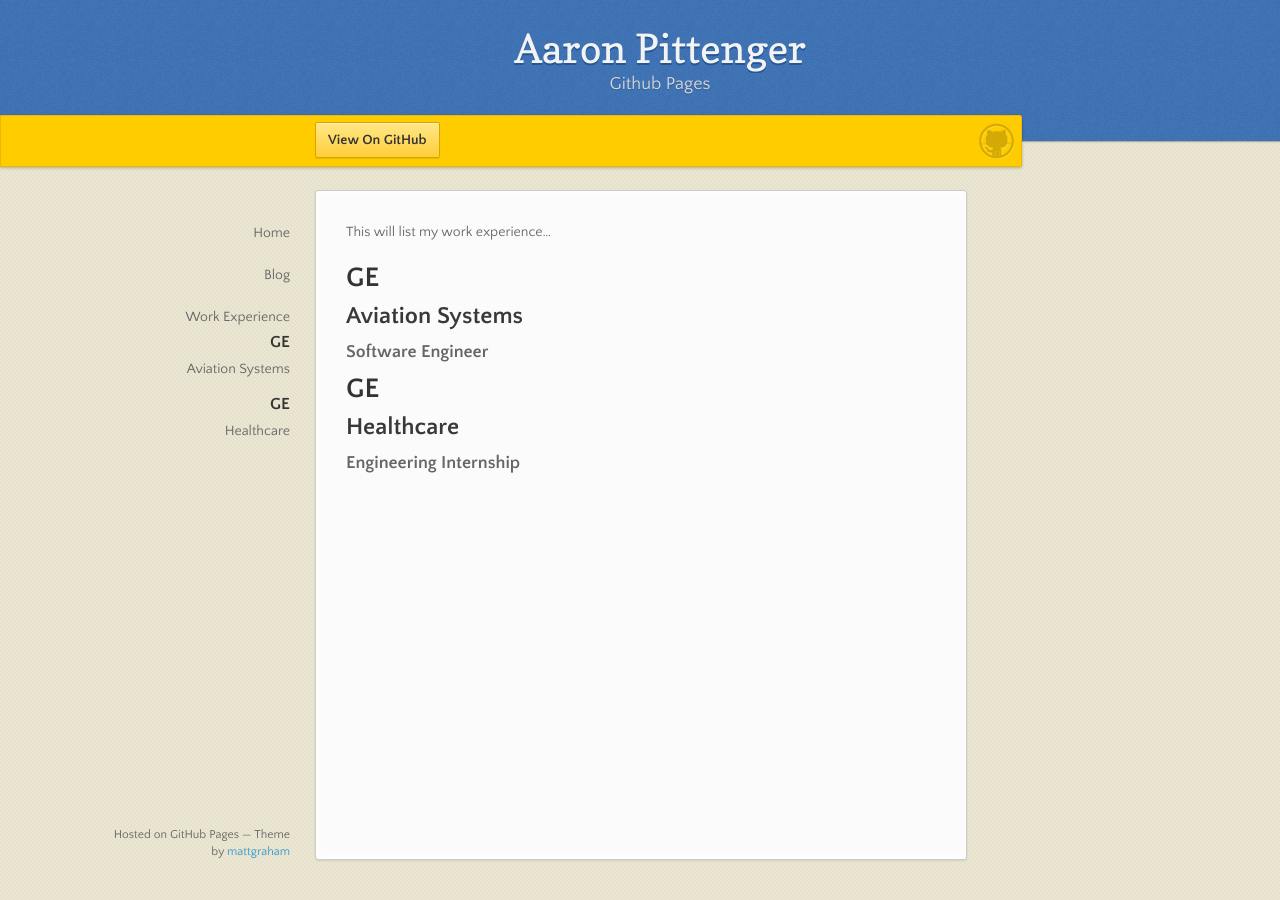
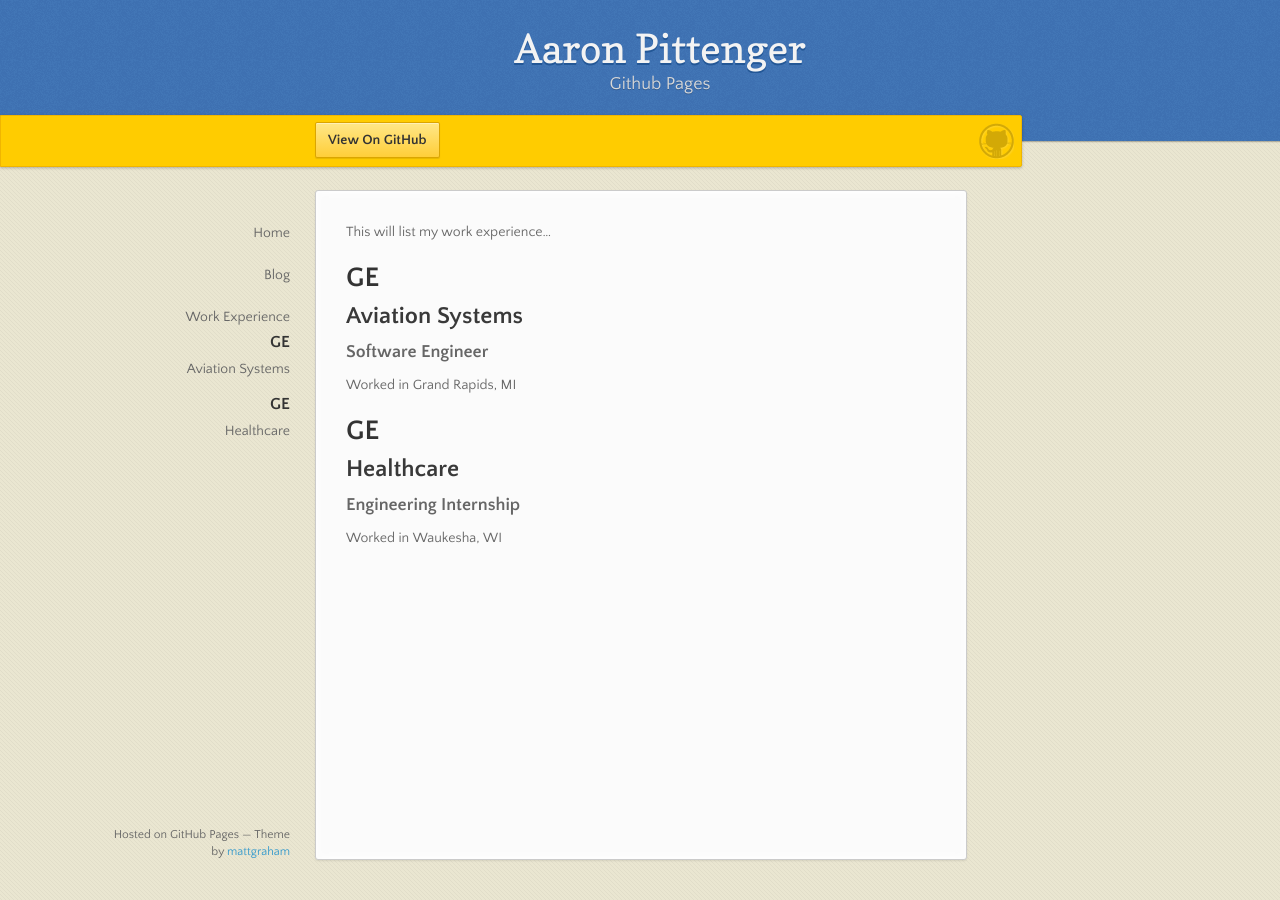
Before and after one commit to pittenga/pittenga.github.io, a Jekyll site: the page built from work_experience.md, in a window 1280 px wide. Built offline with Jekyll 4.4.1, drawn with Linux system fonts in a browser that asks for light colours; nearby versions of some CDN libraries.

Commit message:
Update work_experience.md

```diff
--- a/work_experience.md
+++ b/work_experience.md
@@ -3,10 +3,19 @@
 title: Work Experience
 ---
 This will list my work experience...
+
 # GE
+
 ## Aviation Systems
+
 ### Software Engineer
 
+Worked in Grand Rapids, MI
+
 # GE
+
 ## Healthcare
+
 ### Engineering Internship
+
+Worked in Waukesha, WI
```
